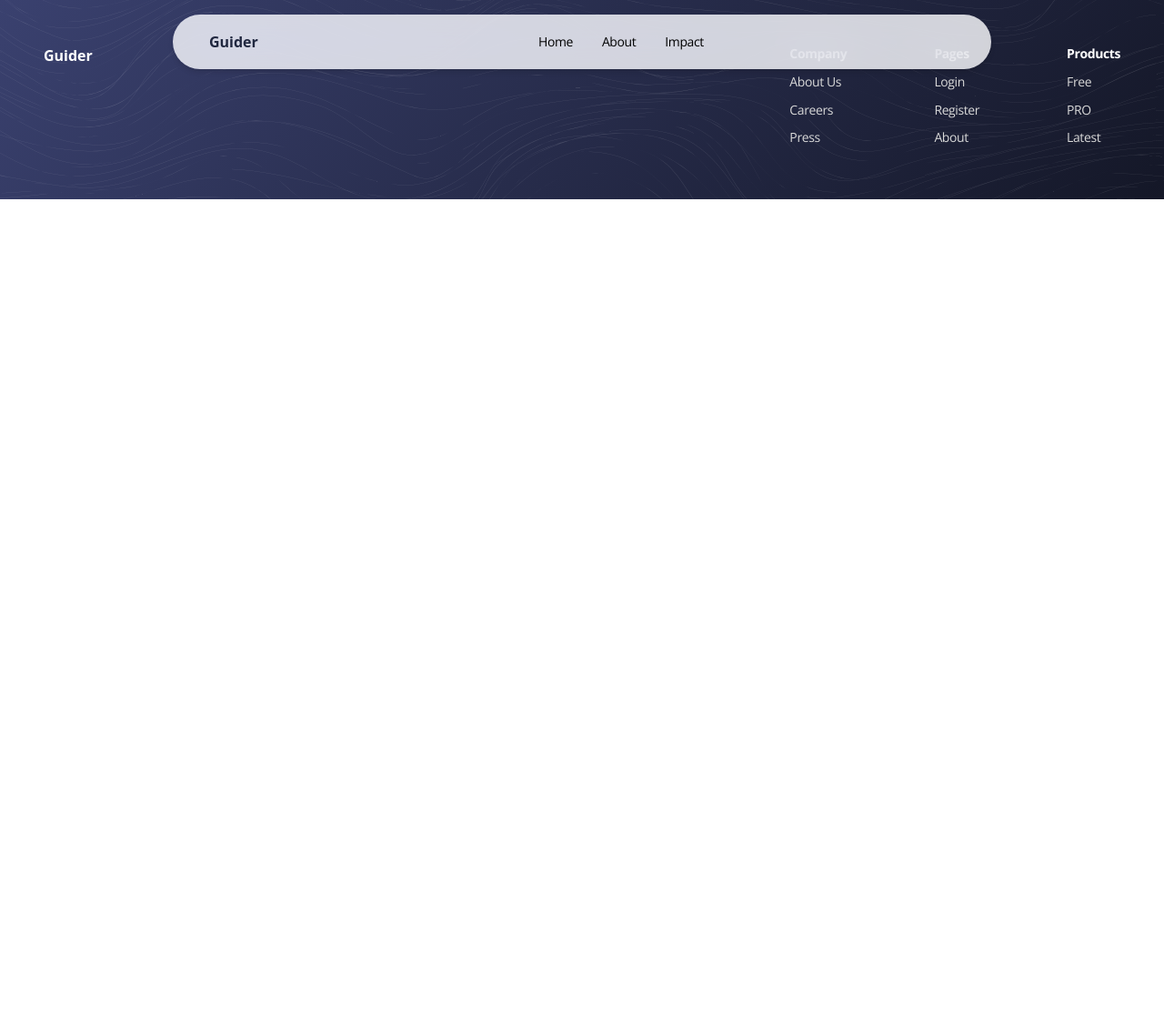
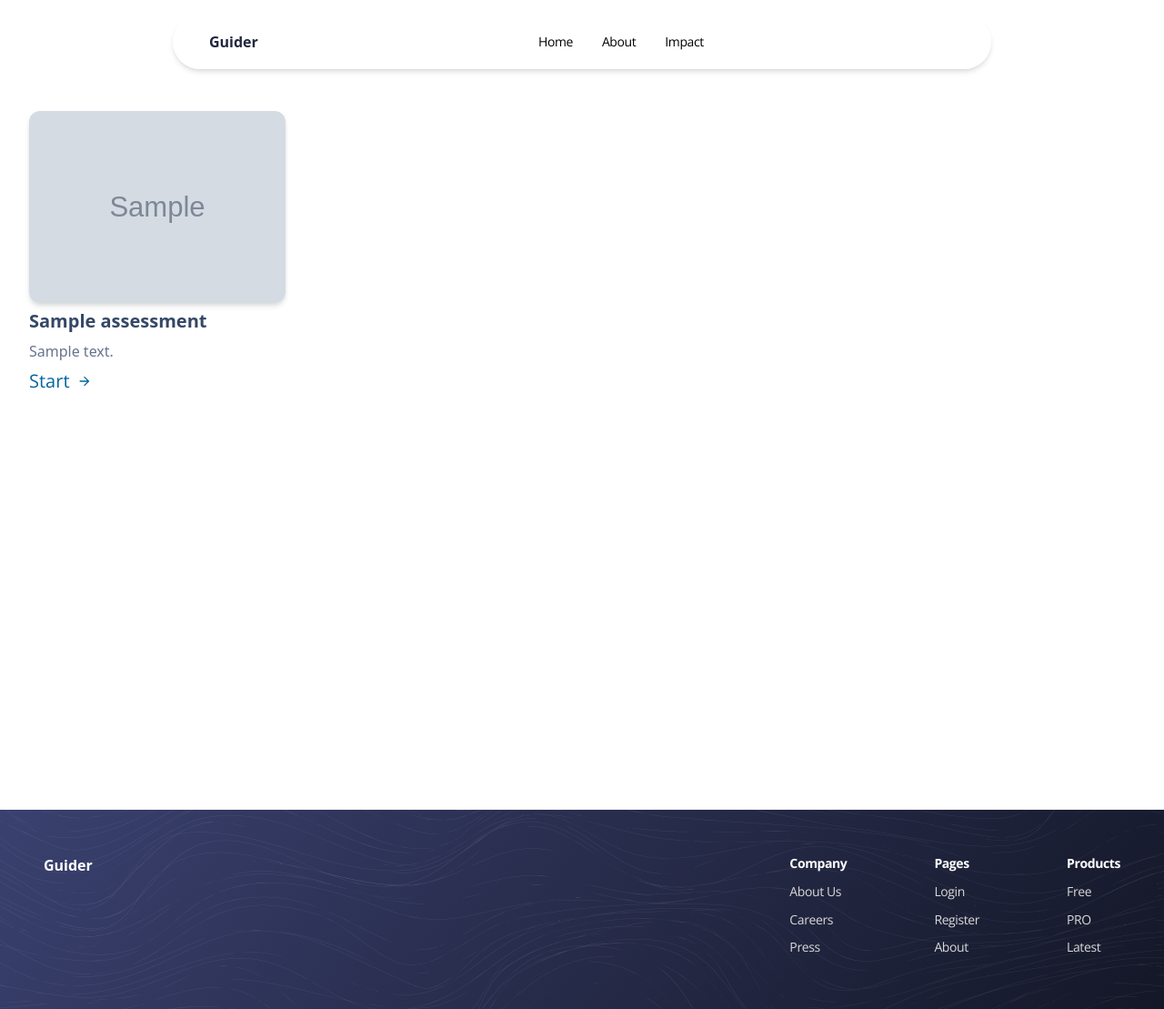
Before and after one commit to rohittp0/guider, a Django app: page /assessments in a window 1280 px wide. Shown: the whole page at 91% size. Before the commit the page ends 219 px from the top, so only its background shows below. Run offline with Django 4.2, Linux system fonts and the light colour scheme; tables that the repository leaves empty hold one stand-in row (values such as "Sample post"); grey boxes marked "Sample" are stand-in pictures.

Commit message:
assessments done

```diff
--- a/home/models.py
+++ b/home/models.py
@@ -48,6 +48,7 @@ class FormPage(models.Model):
 class Assessment(models.Model):
     name = models.CharField(max_length=100)
     description = models.TextField()
+    cover_image = models.ImageField()
 
     def __str__(self):
         return self.name
--- a/home/urls.py
+++ b/home/urls.py
@@ -6,4 +6,5 @@ urlpatterns = [
     path('', views.index, name='home'),
     path('assessments', views.assessments, name='assessments'),
     path('assessment/<int:assessment_id>/<int:response_id>', views.assessment, name='assessment'),
+    path('assessment/<int:assessment_id>/-1', views.assessment, {'response_id': -1}, name='assessment')
 ]
--- a/static/css/assessments.css
+++ b/static/css/assessments.css
@@ -0,0 +1,65 @@
+.assessments-container {
+    margin-top: 90px;
+    min-height: 100vh;
+    display: grid;
+    padding: 2rem;
+    grid-template-columns: repeat(4, 1fr);
+    gap: 30px;
+}
+
+.next-button-container {
+    display: flex;
+    position: relative;
+}
+
+.next-button-button {
+    color: var(--dl-color-blue-500);
+    display: flex;
+    align-items: center;
+    padding-top: var(--dl-space-space-halfunit);
+    border-width: 0;
+    padding-left: 0;
+    padding-right: 0;
+    flex-direction: row;
+    padding-bottom: var(--dl-space-space-halfunit);
+    background-color: transparent;
+}
+
+.next-button-text {
+    font-size: 1.25rem;
+    margin-right: var(--dl-space-space-halfunit);
+}
+
+.next-button-icon {
+    fill: var(--dl-color-blue-500);
+    width: var(--dl-size-size-unit);
+    height: var(--dl-size-size-unit);
+    transition: 0.3s;
+}
+
+.next-button-icon:hover {
+    transform: translateX(5px);
+}
+
+.blog-card-image {
+    width: 100%;
+    box-shadow: 0 0.25rem 0.375rem -0.0625rem hsl(0deg 0% 8% / 12%), 0 0.125rem 0.25rem -0.0625rem hsl(0deg 0% 8% / 7%);
+    object-fit: cover;
+    transition: 0.3s;
+    border-radius: var(--dl-radius-radius-radius75);
+}
+
+.blog-card-text {
+    color: var(--dl-color-secondary-500);
+    font-size: 1.25rem;
+    font-style: normal;
+    margin-top: var(--dl-space-space-halfunit);
+    font-weight: 600;
+    margin-bottom: var(--dl-space-space-halfunit);
+}
+
+@media (max-width: 768px) {
+    .assessments-container {
+        grid-template-columns: 1fr; /* switches to 1 column on mobile */
+    }
+}
--- a/templates/base.html
+++ b/templates/base.html
@@ -40,9 +40,9 @@
             <div class="header-container">
                 <a href="index.html" class="header-navlink">Guider</a>
                 <div class="header-menu">
-                    <a href="#" class="header-navlink1 Large">Home</a>
-                    <a href="#about" class="header-navlink1 Large">About</a>
-                    <a href="#impact" class="header-navlink1 Large">Impact</a>
+                    <a href="/" class="header-navlink1 Large">Home</a>
+                    <a href="/#about" class="header-navlink1 Large">About</a>
+                    <a href="/#impact" class="header-navlink1 Large">Impact</a>
                 </div>
                 <div class="header-container1">
                     <div data-role="BurgerMenu" class="header-burger-menu">
--- a/templates/home/assessments.html
+++ b/templates/home/assessments.html
@@ -6,8 +6,34 @@
 {% endblock %}
 
 {% block content %}
-    <div class="home-container">
-
+    <div class="assessments-container">
+        {% for assessment in assessments %}
+            <div class="blog-card-container">
+                <img
+                        alt="image"
+                        src="{{ assessment.cover_image.url }}"
+                        class="blog-card-image"
+                >
+                <h5 class="blog-card-text"><span>{{ assessment.name }}</span></h5>
+                <span>
+          <span>
+            {{ assessment.description }}
+          </span>
+        </span>
+                <div class="next-button-container">
+                    <a href="{% url 'assessment' assessment_id=assessment.id response_id=-1 %}">
+                        <button class="next-button-button button">
+                            <span class="next-button-text"><span>Start</span></span>
+                            <svg viewBox="0 0 1024 1024" class="next-button-icon">
+                                <path
+                                        d="M512 170l342 342-342 342-60-60 238-240h-520v-84h520l-238-240z"
+                                ></path>
+                            </svg>
+                        </button>
+                    </a>
+                </div>
+            </div>
+        {% endfor %}
     </div>
 {% endblock content %}
 
```
Also changed, not shown: home/migrations/0003_assessment_cover_image.py (added).
